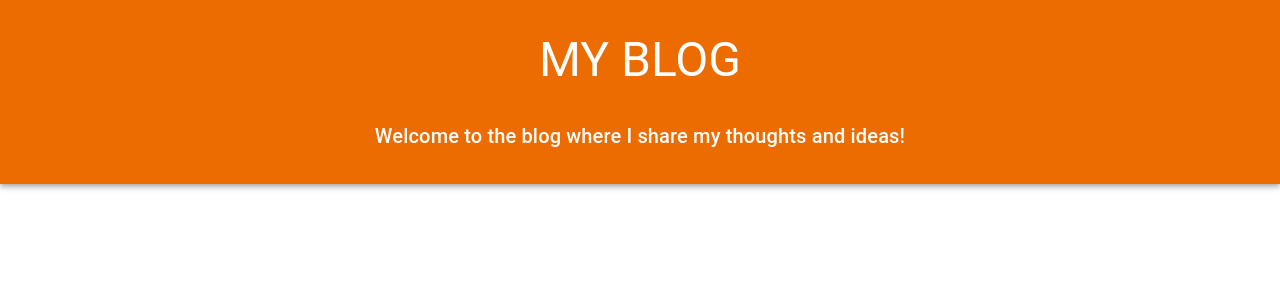
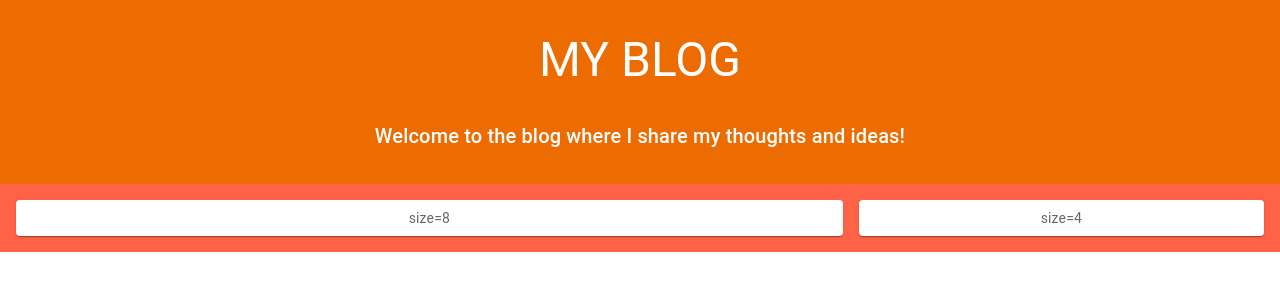
Before and after one commit to abythomas300/react-blog-template, a React (Vite) app: page / in a window 1280 px wide. Shown: the top 300 px of the page. Built offline with nearby package versions, Linux system fonts and the light colour scheme.

Commit message:
feat(main-content): add basic grid layout

```diff
--- a/src/App.jsx
+++ b/src/App.jsx
@@ -1,8 +1,12 @@
 import Header from "./components/Header"
+import MainContent from "./components/MainContent"
 import "./App.css"
 function App() {
     return (
-        <Header />
+       <>
+         <Header />
+         <MainContent />
+       </>
     )
 }
 
--- /dev/null
+++ b/src/components/MainContent.jsx
@@ -0,0 +1,31 @@
+import * as React from 'react';
+import { styled } from '@mui/material/styles';
+import Box from '@mui/material/Box';
+import Paper from '@mui/material/Paper';
+import Grid from '@mui/material/Grid';
+
+const Item = styled(Paper)(({ theme }) => ({
+  backgroundColor: '#fff',
+  ...theme.typography.body2,
+  padding: theme.spacing(1),
+  textAlign: 'center',
+  color: (theme.vars ?? theme).palette.text.secondary,
+  ...theme.applyStyles('dark', {
+    backgroundColor: '#1A2027',
+  }),
+}));
+
+export default function MainContent() {
+  return (
+    <Box sx={{bgcolor: "tomato", p: 2}}>
+      <Grid container spacing={2}>
+        <Grid size={8}>
+          <Item>size=8</Item>
+        </Grid>
+        <Grid size={4}>
+          <Item>size=4</Item>
+        </Grid>
+      </Grid>
+    </Box>
+  );
+}
```
